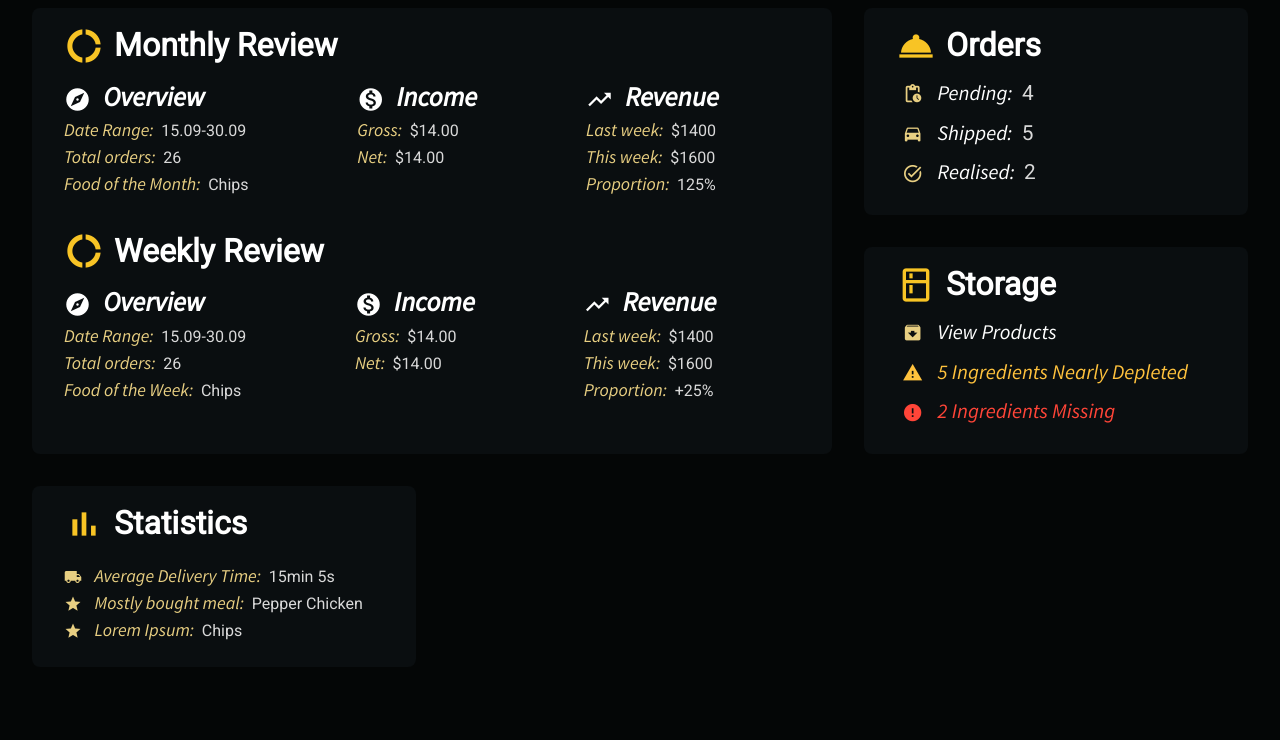
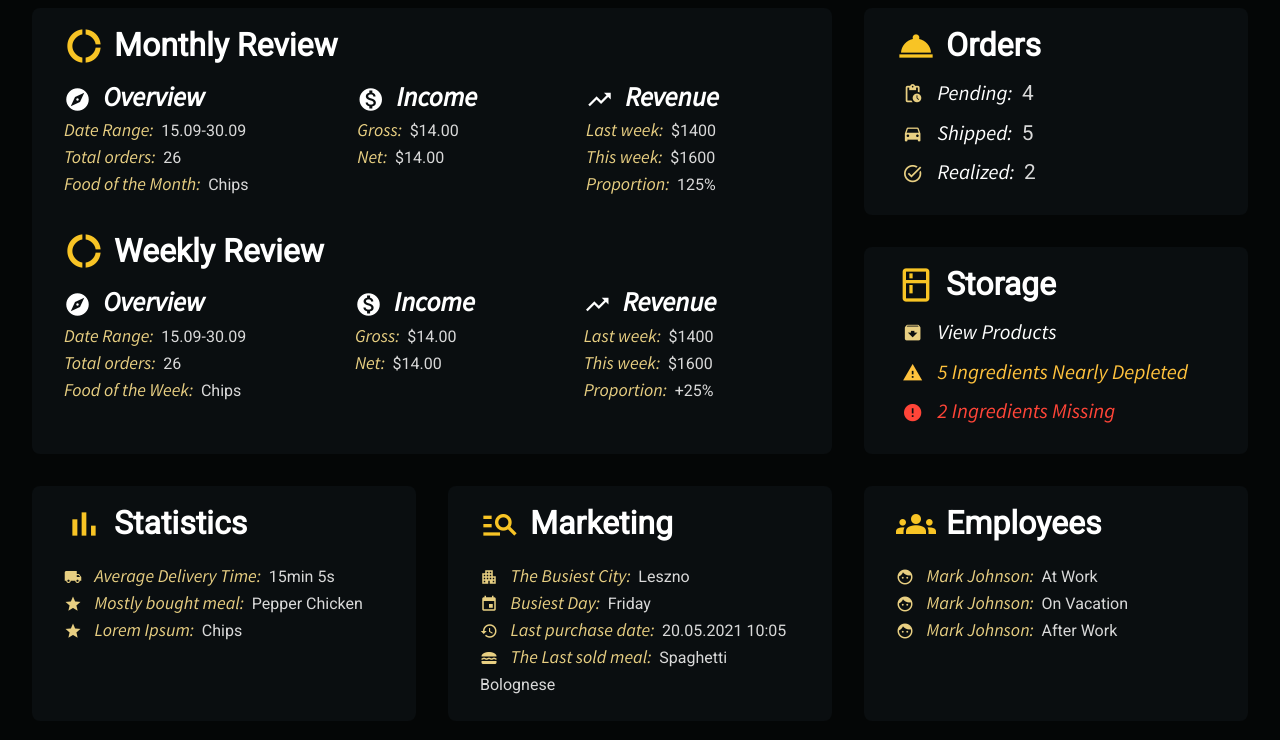
Before and after one commit to MintMissy/Restaurant, a PHP site: page /sample.html in a window 1280 px wide. Shown: the part 60-800 px from the top of the page. Run offline with PHP 8.4, Linux system fonts and the light colour scheme.

Commit message:
Code Marketing, Employees cards

```diff
--- a/css/_dashboard.scss
+++ b/css/_dashboard.scss
@@ -1,3 +1,4 @@
+// Grid positioning
 .grid-container--dashboard {
   --gap: 2rem;
   padding: 0.5rem 2rem;
@@ -23,7 +24,6 @@
 
 .card--statistics {
   grid-area: statistics;
-  --flow-space: 1rem;
 }
 
 .card--marketing {
@@ -34,6 +34,13 @@
   grid-area: employees;
 }
 
+// Different spacing cards
 .card-content--review {
   --flow-space: clamp(2rem, 6vw, 10rem);
 }
+
+.card--statistics,
+.card--marketing,
+.card--employees {
+  --flow-space: 1rem;
+}
--- a/css/main.css
+++ b/css/main.css
@@ -407,7 +407,6 @@ p > .material-icons {
   -ms-grid-column: 1;
   -ms-grid-column-span: 2;
   grid-area: statistics;
-  --flow-space: 1rem;
 }
 
 .card--marketing {
@@ -427,4 +426,10 @@ p > .material-icons {
 .card-content--review {
   --flow-space: clamp(2rem, 6vw, 10rem);
 }
+
+.card--statistics,
+.card--marketing,
+.card--employees {
+  --flow-space: 1rem;
+}
 /*# sourceMappingURL=main.css.map */
--- a/sample.html
+++ b/sample.html
@@ -180,12 +180,12 @@
               <i class="material-icons highlighted-row__icon text-primary--tint">visibility</i>
             </div>
           </a>
-          <!-- Realised -->
+          <!-- Realized -->
           <a href="">
             <div class="highlighted-row flex fs-500">
               <p>
                 <i class="material-icons text-primary--tint">task_alt</i>
-                Realised: <span class="card-content-value text-white--shade ff-roboto">2</span>
+                Realized: <span class="card-content-value text-white--shade ff-roboto">2</span>
               </p>
               <i class="material-icons highlighted-row__icon text-primary--tint">visibility</i>
             </div>
@@ -232,7 +232,6 @@
         </div>
       </div>
       <!-- Statistics Card -->
-      <!-- <div class="card card--statistics"></div> -->
       <div class="card card--statistics flow">
         <h1 class="ff-roboto fs-600 vertical-center">
           <i class="material-icons text-primary fs-700">bar_chart</i>
@@ -258,9 +257,61 @@
         </div>
       </div>
       <!-- Marketing Card -->
-      <!-- <div class="card card--marketing"></div> -->
+      <div class="card card--marketing flow">
+        <h1 class="ff-roboto fs-600 vertical-center">
+          <i class="material-icons text-primary fs-700">manage_search</i>
+          Marketing
+        </h1>
+        <div class="text-primary--tint">
+          <p>
+            <i class="material-icons">apartment</i>
+            The Busiest City:
+            <span class="card-content-value text-white--shade ff-roboto fs-300">Leszno
+            </span>
+          </p>
+          <p>
+            <i class="material-icons">event</i>
+            Busiest Day:
+            <span class="card-content-value text-white--shade ff-roboto fs-300">Friday
+            </span>
+          </p>
+          <p>
+            <i class="material-icons">history</i>
+            Last purchase date:
+            <span class="card-content-value text-white--shade ff-roboto fs-300">20.05.2021 10:05</span>
+          </p>
+          <p>
+            <i class="material-icons">lunch_dining</i>
+            The Last sold meal:
+            <span class="card-content-value text-white--shade ff-roboto fs-300">Spaghetti Bolognese</span>
+          </p>
+        </div>
+      </div>
       <!-- Employees Card -->
-      <!-- <div class="card card--employees"></div> -->
+      <div class="card card--employees flow">
+        <h1 class="ff-roboto fs-600 vertical-center">
+          <i class="material-icons text-primary fs-700">groups</i>
+          Employees
+        </h1>
+        <div class="text-primary--tint">
+          <p>
+            <i class="material-icons">face</i>
+            Mark Johnson:
+            <span class="card-content-value text-white--shade ff-roboto fs-300">At Work
+            </span>
+          </p>
+          <p>
+            <i class="material-icons">face</i>
+            Mark Johnson:
+            <span class="card-content-value text-white--shade ff-roboto fs-300">On Vacation</span>
+          </p>
+          <p>
+            <i class="material-icons">face</i>
+            Mark Johnson:
+            <span class="card-content-value text-white--shade ff-roboto fs-300">After Work</span>
+          </p>
+        </div>
+      </div>
     </div>
   </main>
 </body>
```
Also changed, not shown: 1 other file.
